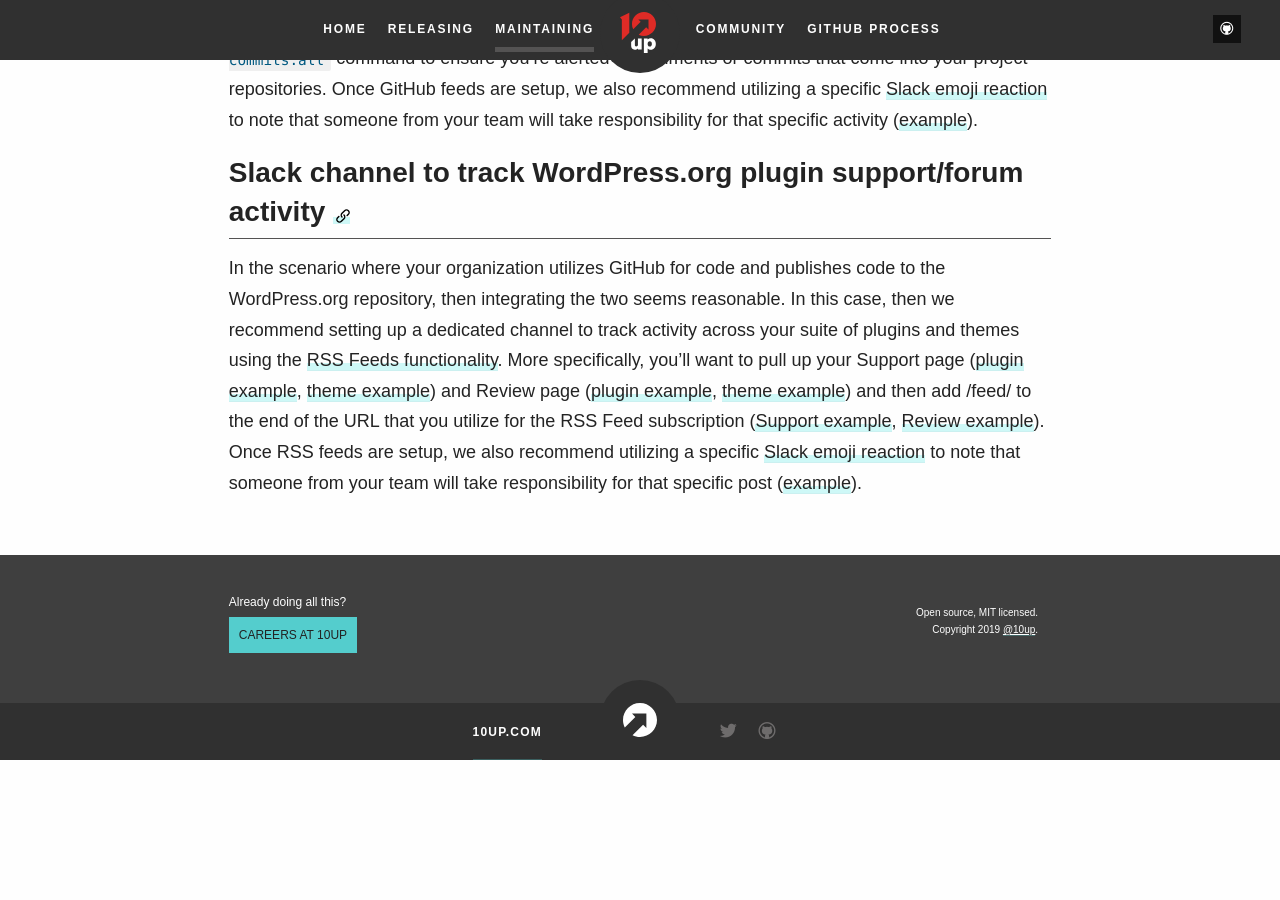
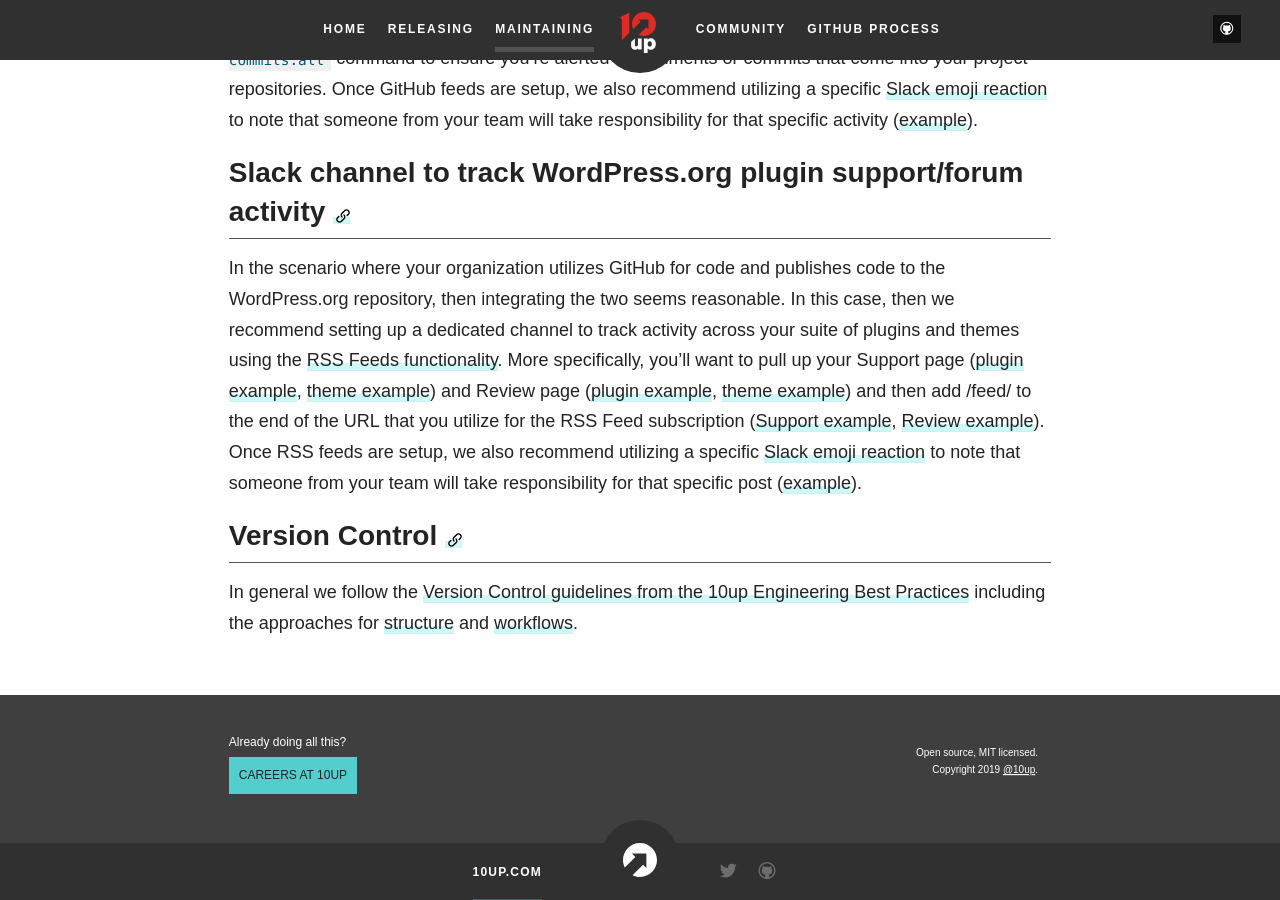
Before and after one commit to 10up/Open-Source-Best-Practices, a Jekyll site: the page built from maintaining.md, in a window 1280 px wide and 900 px high, scrolled down 1714 px. Built offline with Jekyll 4.4.1, drawn with Linux system fonts in a browser that asks for light colours; some web fonts are replaced; before the commit the page ends 2474 px from its top, so only the background shows below that.

Commit message:
Merge branch 'master' into add/maintaining-intro

```diff
--- a/_includes/markdown/Maintaining.md
+++ b/_includes/markdown/Maintaining.md
@@ -28,3 +28,7 @@ In the scenario where your organization utilizes GitHub for code and Slack for c
 <h2 id="slack-channel-dotorg-activity" class="anchor-heading">Slack channel to track WordPress.org plugin support/forum activity {% include Util/link_anchor anchor="slack-channel-dotorg-activity" %}</h2>
 
 In the scenario where your organization utilizes GitHub for code and publishes code to the WordPress.org repository, then integrating the two seems reasonable.  In this case, then we recommend setting up a dedicated channel to track activity across your suite of plugins and themes using the [RSS Feeds functionality](https://get.slack.help/hc/en-us/articles/218688467-Add-RSS-feeds-to-Slack).  More specifically, you’ll want to pull up your Support page ([plugin example](https://wordpress.org/support/plugin/elasticpress/), [theme example](https://wordpress.org/support/theme/twentynineteen/)) and Review page ([plugin example](https://wordpress.org/plugins/elasticpress/#reviews), [theme example](https://wordpress.org/support/theme/twentynineteen/reviews/)) and then add /feed/ to the end of the URL that you utilize for the RSS Feed subscription ([Support example](https://wordpress.org/support/plugin/elaticpress/feed/), [Review example](https://wordpress.org/support/plugin/elasticpress/reviews/feed/)).  Once RSS feeds are setup, we also recommend utilizing a specific [Slack emoji reaction](https://get.slack.help/hc/en-us/articles/206870317-Emoji-reactions) to note that someone from your team will take responsibility for that specific post ([example](https://emojipedia.org/pushpin/)).
+
+<h2 id="version-control" class="anchor-heading">Version Control {% include Util/link_anchor anchor="version-control" %}</h2>
+
+In general we follow the [Version Control guidelines from the 10up Engineering Best Practices](https://10up.github.io/Engineering-Best-Practices/version-control/#top) including the approaches for [structure](https://10up.github.io/Engineering-Best-Practices/version-control/#structure-package-management) and [workflows](https://10up.github.io/Engineering-Best-Practices/version-control/#workflows).
--- a/maintaining.md
+++ b/maintaining.md
@@ -14,7 +14,9 @@ subnav:
     tag: slack-channel-github-activity
   - title: Tracking WordPress.org activity
     tag: slack-channel-dotorg-activity
-updated: 17 September 2019
+  - title: Version Control
+    tag: version-control
+updated: 22 October 2019
 ---
 
 <div class="docs-section">
```
Also changed, not shown: _includes/markdown/Community.md (+2 -3 lines), _includes/markdown/Releasing.md (+1 -1 lines), index.md (+1 -8 lines).
